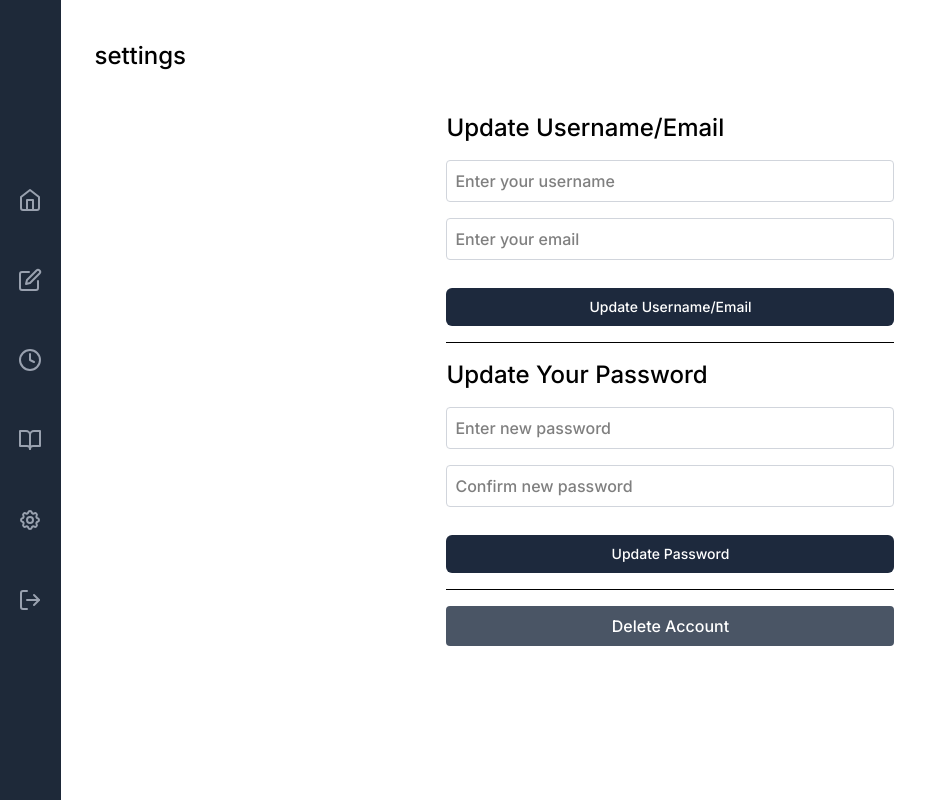
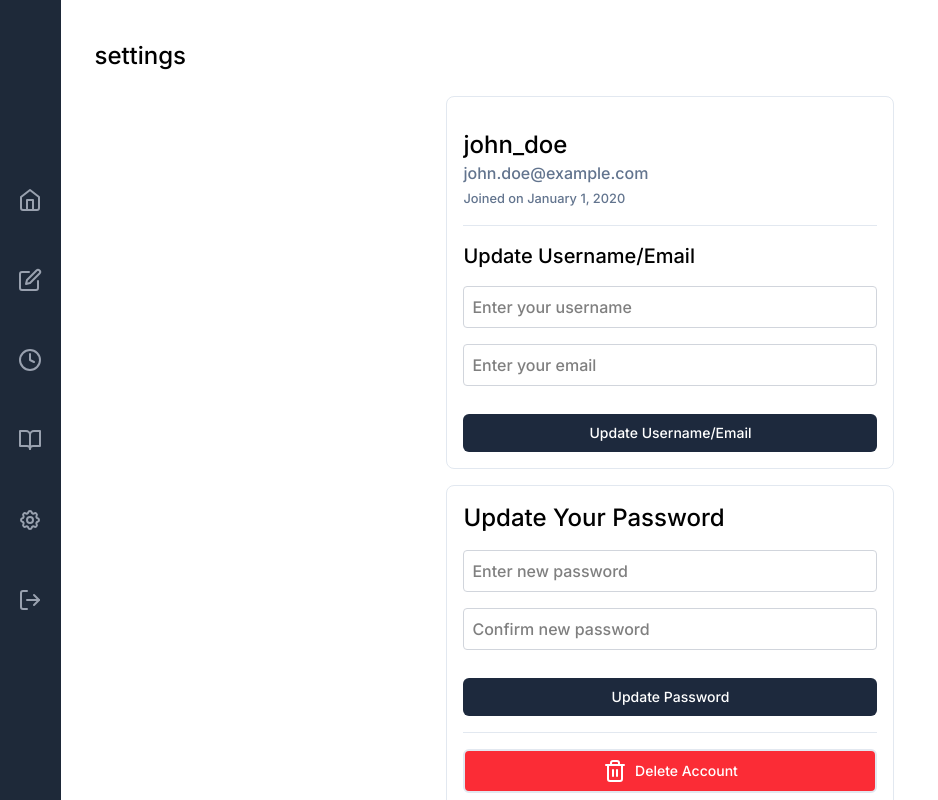
Before and after one commit to JamarTG/capstone, a React (Vite) app in the folder frontend/: page /settings in a window 1280 px wide. Shown: the whole page, without its empty margins (0-938 px from the left). Built offline with nearby package versions, Linux system fonts and the light colour scheme.

Commit message:
Create Settings Page

```diff
--- a/frontend/src/pages/settings.tsx
+++ b/frontend/src/pages/settings.tsx
@@ -2,11 +2,22 @@ import PageContent from "../components/layout/page-content";
 import Button from "../components/ui/button";
 
 const Settings = () => {
+  const user = {
+    username: "john_doe",
+    email: "john.doe@example.com",
+    joinedDate: "January 1, 2020",
+  };
+
   return (
     <PageContent title="Settings">
-      <div className="flex justify-center p-4">
-        <div className="w-full max-w-md">
-          <h2 className="text-2xl font-semibold mb-4">Update Username/Email</h2>
+      <div className="flex flex-col items-center gap-4">
+        <div className="border border-slate-200 rounded-lg p-4 w-full max-w-md">
+          <div className="mb-4"></div>
+          <h2 className="text-2xl">{user.username}</h2>
+          <p className="text-slate-500">{user.email}</p>
+          <small className="text-slate-500">Joined on {user.joinedDate}</small>
+          <hr className="my-4 border-slate-200" />
+          <h2 className="text-xl font-semibold mb-4">Update Username/Email</h2>
           <input
             className="w-full p-2 border border-gray-300 rounded mb-4"
             type="text"
@@ -17,10 +28,14 @@ const Settings = () => {
             type="email"
             placeholder="Enter your email"
           />
-           <Button variant="primary" className="py-2 w-full">
+          <Button
+            variant="primary"
+            className="py-2 w-full"
+          >
             Update Username/Email
           </Button>
-          <hr className="my-4" />
+        </div>
+        <div className="border border-slate-200 rounded-lg p-4 w-full max-w-md">
           <h2 className="text-2xl font-semibold mb-4">Update Your Password</h2>
           <input
             className="w-full p-2 border border-gray-300 rounded mb-4"
@@ -32,15 +47,46 @@ const Settings = () => {
             type="password"
             placeholder="Confirm new password"
           />
-
-          <Button variant="primary" className="py-2 w-full">
+          <Button
+            variant="primary"
+            className="py-2 w-full"
+          >
             Update Password
           </Button>
-
-          <hr className="my-4" />
-          <button className="w-full bg-gray-600 text-white p-2 rounded">
+          <hr className="my-4 border-slate-200" />
+          <Button
+            variant="secondary"
+            className="w-full bg-red-500 text-white py-2"
+          >
+            <svg
+              xmlns="http://www.w3.org/2000/svg"
+              width="24"
+              height="24"
+              viewBox="0 0 24 24"
+              fill="none"
+              stroke="currentColor"
+              stroke-width="2"
+              stroke-linecap="round"
+              stroke-linejoin="round"
+              className="feather feather-trash-2"
+            >
+              <polyline points="3 6 5 6 21 6"></polyline>
+              <path d="M19 6v14a2 2 0 0 1-2 2H7a2 2 0 0 1-2-2V6m3 0V4a2 2 0 0 1 2-2h4a2 2 0 0 1 2 2v2"></path>
+              <line
+                x1="10"
+                y1="11"
+                x2="10"
+                y2="17"
+              ></line>
+              <line
+                x1="14"
+                y1="11"
+                x2="14"
+                y2="17"
+              ></line>
+            </svg>{" "}
             Delete Account
-          </button>
+          </Button>
         </div>
       </div>
     </PageContent>
```
